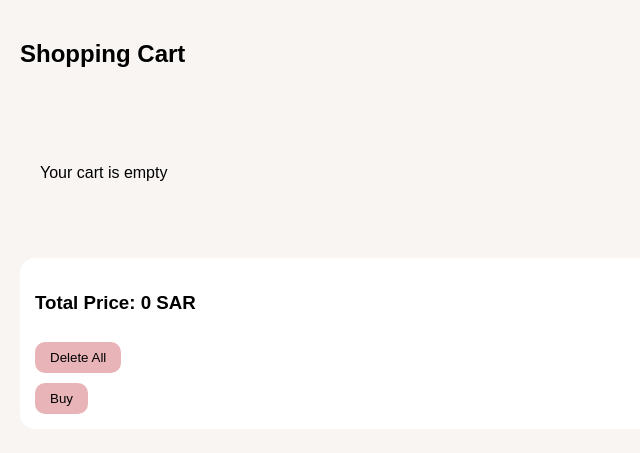
After one commit to Shaden-s/nadara, a PHP site: page /checkout.php in a window 1280 px wide. The commit adds this page. Shown: the top 453 px of the page, without its empty margins (0-640 px from the left). Run offline with PHP 8.4, Linux system fonts and the light colour scheme.

Commit message:
Added checkout and contact pages + updated CSS and product page

```diff
--- /dev/null
+++ b/checkout.php
@@ -0,0 +1,101 @@
+<?php
+include 'includes/config.php';
+session_start();
+
+// delete single item
+if(isset($_GET['delete'])) {
+    $index = $_GET['delete'];
+    unset($_SESSION['cart'][$index]);
+}
+
+// clear all cart
+if(isset($_POST['clear'])) {
+    unset($_SESSION['cart']);
+}
+
+// update quantity (MODIFY)
+if(isset($_POST['update'])) {
+    $index = $_POST['index'];
+    $qty = $_POST['qty'];
+
+    $_SESSION['cart'][$index]['qty'] = $qty;
+}
+?>
+
+<!DOCTYPE html>
+<html>
+<head>
+    <title>Checkout</title>
+    <link rel="stylesheet" href="css/style.css">
+</head>
+
+<body>
+
+<h2 style="padding:20px;">Shopping Cart</h2>
+
+<div class="cart">
+
+<?php
+$total = 0;
+
+if(isset($_SESSION['cart']) && !empty($_SESSION['cart'])) {
+
+    foreach($_SESSION['cart'] as $index => $item) {
+
+        $id = $item['id'];
+        $qty = $item['qty'];
+
+        $sql = "SELECT * FROM products WHERE product_id = $id";
+        $result = mysqli_query($conn, $sql);
+        $row = mysqli_fetch_assoc($result);
+
+        $item_total = $row['price'] * $qty;
+        $total += $item_total;
+?>
+
+    <!-- cart item -->
+    <div class="cart-item">
+
+        <img src="images/<?php echo $row['image']; ?>">
+
+        <h3><?php echo $row['name']; ?></h3>
+
+        <p>Price: <?php echo $row['price']; ?> SAR</p>
+        <p>Total: <?php echo $item_total; ?> SAR</p>
+
+        <!-- MODIFY -->
+        <form method="post">
+            <input type="hidden" name="index" value="<?php echo $index; ?>">
+            <input type="number" name="qty" value="<?php echo $qty; ?>" min="1">
+            <button name="update">Modify</button>
+        </form>
+
+        <!-- DELETE -->
+        <a href="checkout.php?delete=<?php echo $index; ?>">Delete</a>
+
+    </div>
+
+<?php
+    }
+} else {
+    echo "<p style='padding:20px;'>Your cart is empty</p>";
+}
+?>
+
+</div>
+
+<!-- summary -->
+<div class="summary">
+
+    <h3>Total Price: <?php echo $total; ?> SAR</h3>
+
+    <form method="post">
+        <button name="clear">Delete All</button>
+    </form>
+
+    <button onclick="alert('Order placed successfully!')">Buy</button>
+
+</div>
+
+</body>
+</html>
--- a/css/style.css
+++ b/css/style.css
@@ -3,6 +3,8 @@
   --background: #F9F5F3;
   --text: #333;
   --white: #fff;
+  --card: #ffffff;
+  --accent: #C8D5B9;
 }
 
 body {
@@ -103,24 +105,7 @@ body {
     font-weight: bold;
 }
 
-/* Back Button */
-.back-btn {
-    display: inline-block;
-    margin: 20px 40px;
-    padding: 8px 15px;
-    background: #f3d6d8;
-    color: #333;
-    text-decoration: none;
-    border-radius: 20px;
-    font-size: 14px;
-    transition: 0.3s;
-}
-
-.back-btn:hover {
-    background: #E8B4B8;
-}
-
-/* Product Page Layout */
+/* Product page */
 .product-container {
     padding: 40px;
     display: flex;
@@ -128,32 +113,71 @@ body {
     align-items: center;
 }
 
-/* Image */
 .product-img {
     width: 300px;
     border-radius: 20px;
 }
 
-/* Info */
-.product-info h1 {
-    margin-bottom: 10px;
+.price {
+    color: var(--primary);
 }
 
-.price {
-    color: #E8B4B8;
-}
-
-/* Quantity */
 .qty {
     width: 60px;
     padding: 5px;
 }
 
-/* Button */
 .btn {
-    background: #E8B4B8;
+    background: var(--primary);
     border: none;
     padding: 10px 20px;
     border-radius: 10px;
     cursor: pointer;
 }
+
+/* CART */
+.cart {
+  padding: 20px;
+  display: flex;
+  flex-direction: column;
+  gap: 20px;
+}
+
+.cart-item {
+  background: var(--card);
+  padding: 15px;
+  border-radius: 15px;
+}
+
+.cart-item img {
+  width: 120px;
+  border-radius: 10px;
+}
+
+.cart-item a {
+  display: inline-block;
+  margin-top: 10px;
+  background: var(--accent);
+  padding: 6px 12px;
+  border-radius: 8px;
+  text-decoration: none;
+  color: black;
+}
+
+/* SUMMARY */
+.summary {
+  margin: 20px;
+  padding: 15px;
+  background: var(--card);
+  border-radius: 15px;
+}
+
+.summary button {
+  margin-top: 10px;
+  margin-right: 10px;
+  padding: 8px 15px;
+  border: none;
+  background: var(--primary);
+  border-radius: 10px;
+  cursor: pointer;
+}
--- a/product_details.php
+++ b/product_details.php
@@ -266,7 +266,7 @@ if(isset($_POST['add'])) {
                             Add to Cart
                         </button>
 
-                        <a href="cart.php" class="btn">
+                        <a href="checkout.php" class="btn">
                             Checkout
                         </a>
                     </div>
```
Also changed, not shown: contact.php (added, +59 -0 lines).
